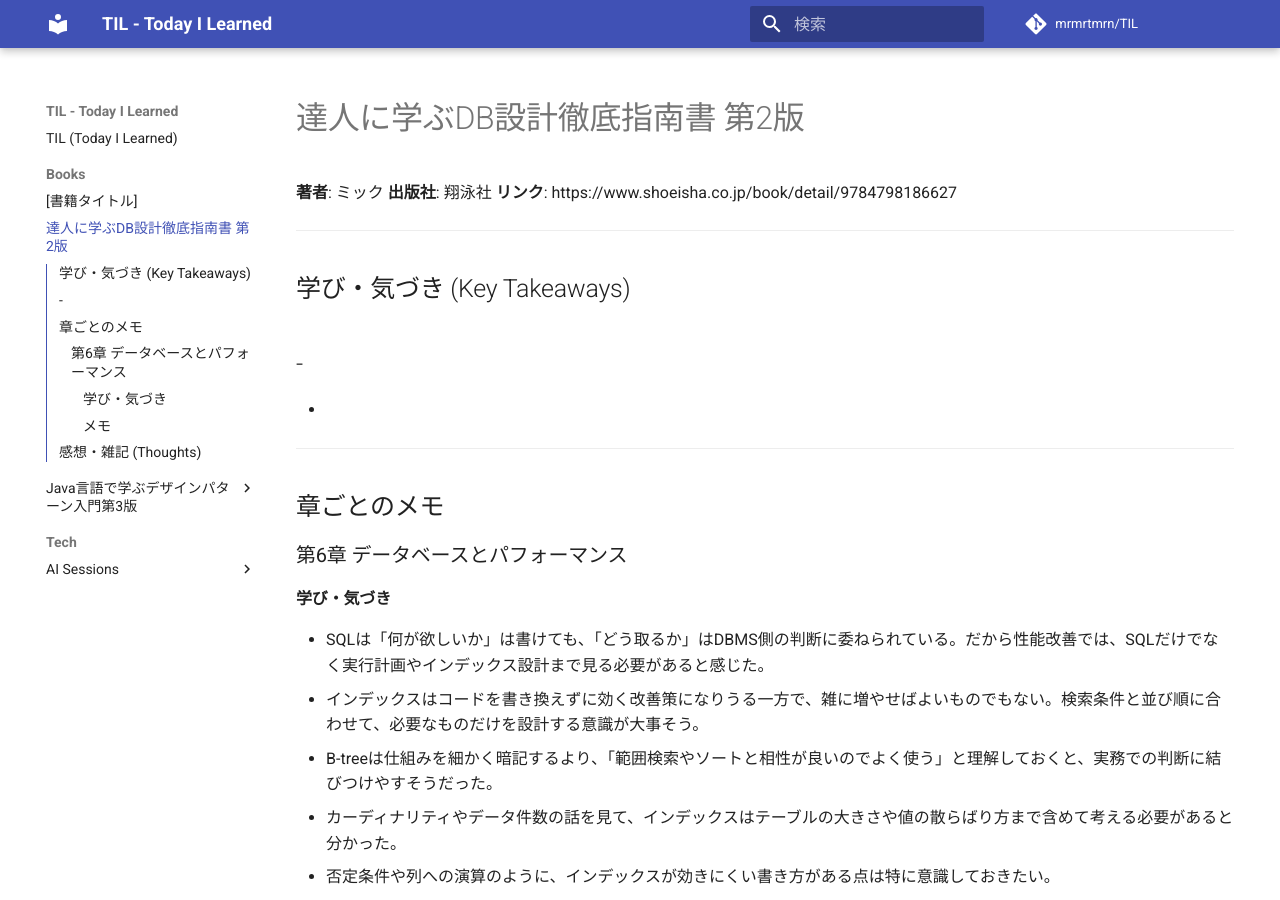
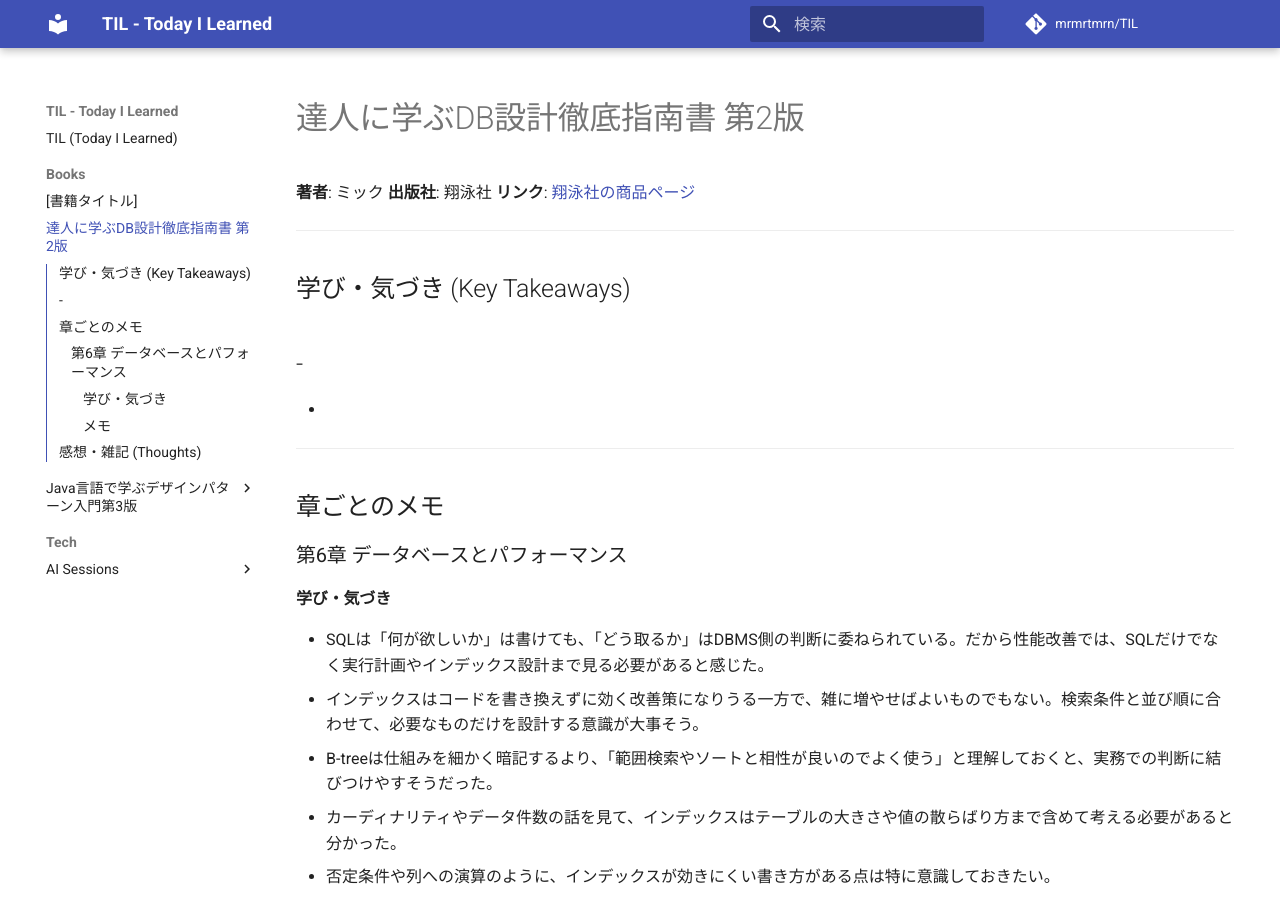
Before and after one commit to mrmrtmrn/TIL, an MkDocs documentation site: the page built from docs/Books/達人に学ぶDB設計徹底指南書_第2版.md, in a window 1280 px wide and 900 px high. Built offline with MkDocs 1.6.1 and Material for MkDocs 9.7.7, drawn with Linux system fonts in a browser that asks for light colours; comment, search, counter and statistics services are not loaded.

Commit message:
fix: 書籍リンクをMarkdownリンクに修正

```diff
--- a/docs/Books/達人に学ぶDB設計徹底指南書_第2版.md
+++ b/docs/Books/達人に学ぶDB設計徹底指南書_第2版.md
@@ -2,7 +2,7 @@
 
 **著者**: ミック
 **出版社**: 翔泳社
-**リンク**: https://www.shoeisha.co.jp/book/detail/9784798186627
+**リンク**: [翔泳社の商品ページ](https://www.shoeisha.co.jp/book/detail/9784798186627)
 
 ---
 
```
Also changed, not shown: docs/Books/読書メモテンプレート.md (+1 -1 lines).
